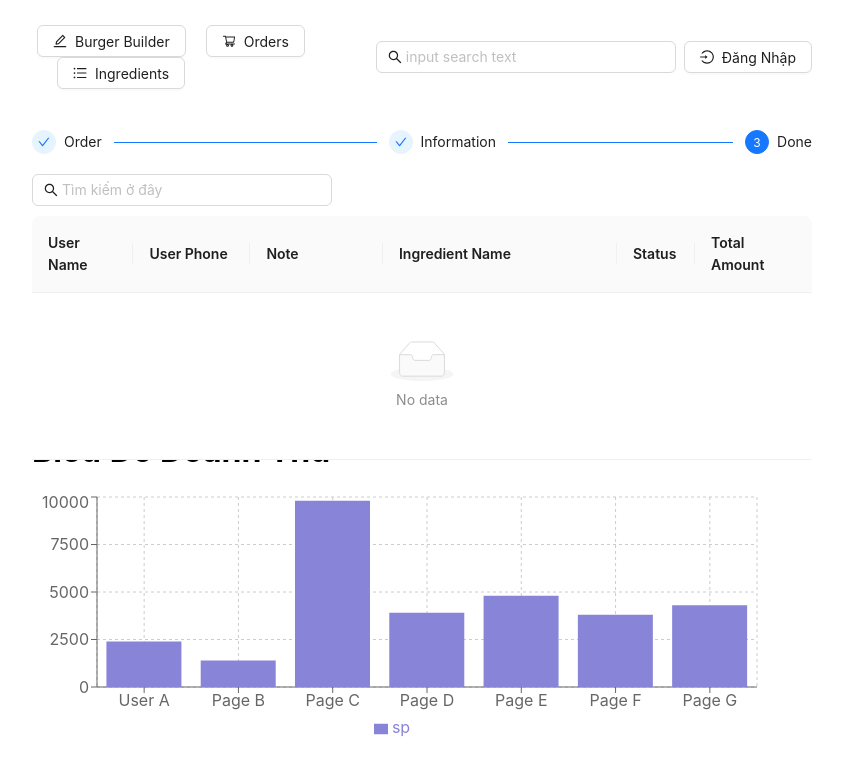
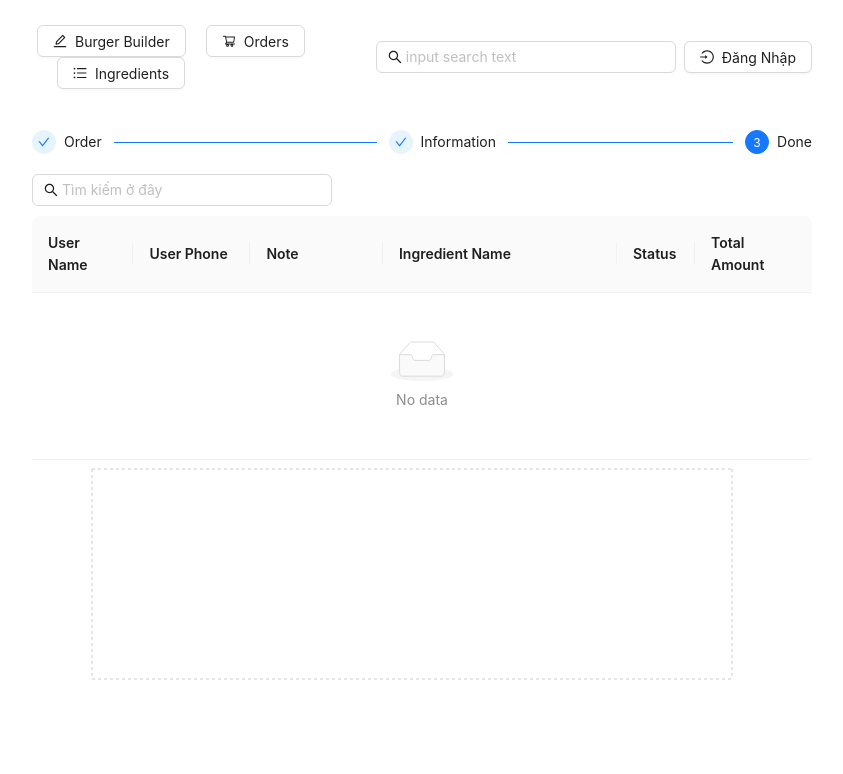
Before and after one commit to NgocChinh17/intern-worldtech, a React (Create React App) app: page /ingredients in a window 1280 px wide. Shown: the top 774 px of the page, without its empty margins (168-1011 px from the left). Built offline with nearby package versions, Linux system fonts and the light colour scheme.

Commit message:
update chart

```diff
--- a/src/component/AreaChartComponent/AreaChartComponent.jsx
+++ b/src/component/AreaChartComponent/AreaChartComponent.jsx
@@ -1,49 +1,34 @@
 import React from "react";
-import { CartesianGrid, XAxis, YAxis, Tooltip, BarChart, Legend, Bar } from "recharts";
+import { Area, AreaChart, CartesianGrid, Tooltip, XAxis, YAxis } from "recharts";
 
-const AreaChartComponent = () => {
-  const data = [
-    {
-      name: "User A",
-      sp: 2400,
-    },
-    {
-      name: "Page B",
-      sp: 1398,
-    },
-    {
-      name: "Page C",
-      sp: 9800,
-    },
-    {
-      name: "Page D",
-      sp: 3908,
-    },
-    {
-      name: "Page E",
-      sp: 4800,
-    },
-    {
-      name: "Page F",
-      sp: 3800,
-    },
-    {
-      name: "Page G",
-      sp: 4300,
-    },
-  ];
-
+const AreaChartComponent = ({ data }) => {
   return (
-    <div style={{ margin: "-50px 0px 0px 200px" }}>
-      <h1>Biểu Đồ Doanh Thu</h1>
-      <BarChart width={730} height={250} data={data}>
-        <CartesianGrid strokeDasharray="3 3" />
+    <div style={{ margin: "-70px 0px 0px 200px" }}>
+      <h2>Biểu Đồ</h2>
+      <AreaChart
+        width={730}
+        height={250}
+        data={data}
+        margin={{ top: 10, right: 30, left: 0, bottom: 0 }}
+      >
+        <defs>
+          <linearGradient id="colorTotalAmount" x1="0" y1="0" x2="0" y2="1">
+            <stop offset="5%" stopColor="#8884d8" stopOpacity={0.8} />
+            <stop offset="95%" stopColor="#8884d8" stopOpacity={0} />
+          </linearGradient>
+        </defs>
         <XAxis dataKey="name" />
         <YAxis />
+        <CartesianGrid strokeDasharray="3 3" />
         <Tooltip />
-        <Legend />
-        <Bar dataKey="sp" fill="#8884d8" />
-      </BarChart>
+        <Area
+          type="monotone"
+          dataKey="totalAmount"
+          stroke="#8884d8"
+          fillOpacity={1}
+          fill="url(#colorTotalAmount)"
+        />
+      </AreaChart>
     </div>
   );
 };
--- a/src/page/BurgerBuilder/BurgerBuilder.jsx
+++ b/src/page/BurgerBuilder/BurgerBuilder.jsx
@@ -107,7 +107,7 @@ const BurgerBuilder = () => {
     if (!userData) {
       navigate("/SignIn", { state: { from: window.location.pathname } });
     } else if (totalAmount === 0) {
-      message.info("Total amount must be greater than 0 to proceed.");
+      message.info("Vui lòng chọn món để tiếp tục mua sắm");
     } else {
       setCurrentStep(1);
       navigate("/Order", { state: { data, totalAmount } });
--- a/src/page/Ingredients/index.jsx
+++ b/src/page/Ingredients/index.jsx
@@ -22,25 +22,23 @@ const Ingredients = () => {
   const [dataUpdate, setDataUpdate] = useState([]);
   const [currentStep, setCurrentStep] = useState(2);
   const [searchText, setSearchText] = useState("");
+  const [chartData, setChartData] = useState([]);
 
   useEffect(() => {
     const savedData = localStorage.getItem("orderData");
     const userDataFromStorage = localStorage.getItem("userData");
     const savedDataUpdate = JSON.parse(localStorage.getItem("data")) || [];
-
     if (userDataFromStorage) {
       setUserData(JSON.parse(userDataFromStorage));
     }
     if (location.state) {
       const { totalAmount, data } = location.state;
-
       setStoredData({ totalAmount, data });
       setCurrentStep(3);
       localStorage.setItem("orderData", JSON.stringify({ totalAmount, data }));
     } else if (savedData) {
       setStoredData(JSON.parse(savedData));
     }
-
     setDataUpdate(savedDataUpdate);
   }, [location.state]);
 
@@ -107,6 +105,14 @@ const Ingredients = () => {
   //     )
   // );
 
+  useEffect(() => {
+    const processedChartData = dataUpdate.map((item) => ({
+      name: item.name,
+      totalAmount: item.totalAmount,
+    }));
+    setChartData(processedChartData);
+  }, [dataUpdate]);
+
   const filteredData = tableData.filter((item) => {
     const normalizedUserName = removeAccents(item.userName.toLowerCase());
     const normalizedPhone = removeAccents(item.phone.toLowerCase());
@@ -147,7 +153,7 @@ const Ingredients = () => {
         dataSource={filteredData}
       />
 
-      <AreaChartComponent />
+      <AreaChartComponent data={chartData} />
     </div>
   );
 };
```
